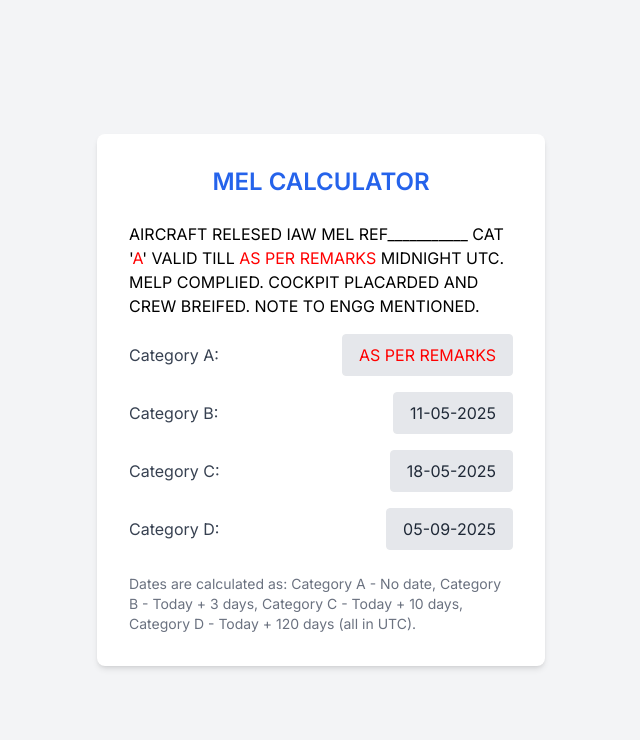
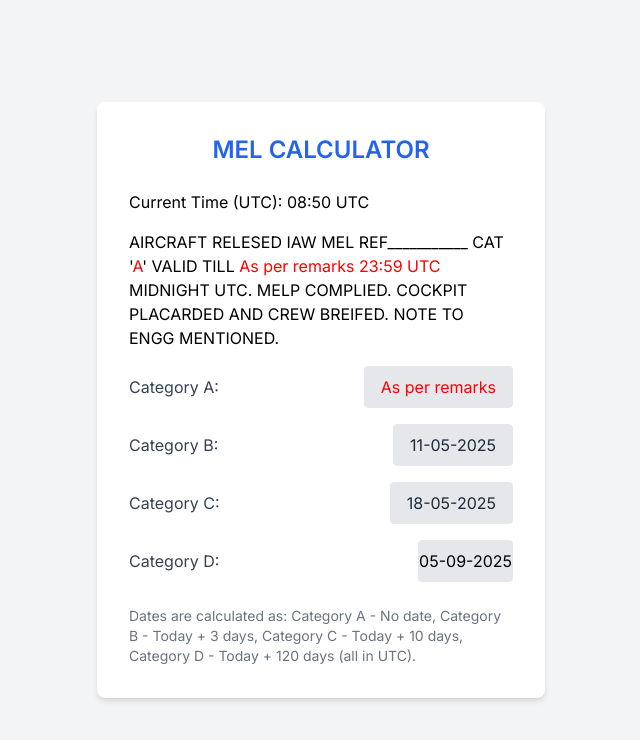
Before and after one commit to Harishk11m/mel-calculator, a plain HTML site: page index.html in a window 1280 px wide. Shown: the whole page, without its empty margins (319-959 px from the left). Drawn offline with nearby package versions, Linux system fonts and the light colour scheme.

Commit message:
Update index.html

```diff
--- a/index.html
+++ b/index.html
@@ -3,7 +3,7 @@
 <head>
     <meta charset="UTF-8">
     <meta name="viewport" content="width=device-width, initial-scale=1.0">
-    <title>MEL Date Calculation</title>
+    <title>MEL Date & Time Calculation</title>
     <script src="https://cdn.tailwindcss.com"></script>
     <link href="https://fonts.googleapis.com/css2?family=Inter:wght@400;600&display=swap" rel="stylesheet">
     <style>
@@ -21,23 +21,24 @@
 <body class="bg-gray-100 flex justify-center items-center min-h-screen">
     <div class="bg-white p-8 rounded-lg shadow-md w-full max-w-md">
         <h1 class="text-2xl font-semibold text-blue-600 mb-6 text-center">MEL CALCULATOR</h1>
+        <p class="mb-4">Current Time (UTC): <span id="currentTimeUTC" class="font-medium"></span></p>
         <p><span id="melRef">AIRCRAFT RELESED IAW MEL REF___________</span> CAT '<span id="melCat" class="filled-text">___</span>' VALID TILL <span id="validTill" class="filled-text">___________</span> MIDNIGHT UTC. MELP COMPLIED. COCKPIT PLACARDED AND CREW BREIFED. NOTE TO ENGG MENTIONED.</p>
         <div class="mb-6 space-y-4 mt-4">
-            <div class="flex justify-between items-center cursor-pointer" onclick="selectCategory('A', 'SEE REMARKS IN MEL')">
+            <div class="flex justify-between items-center cursor-pointer" onclick="selectCategory('A', 'As per remarks')">
                 <span class="text-gray-700 font-medium">Category A:</span>
-                <span id="resultDateA" class="bg-gray-200 border rounded py-2 px-4 text-gray-800 selected-date">AS PER REMARKS</span>
+                <span id="resultDateA" class="bg-gray-200 border rounded py-2 px-4 text-gray-800 selected-date">As per remarks</span>
             </div>
-            <div class="flex justify-between items-center cursor-pointer" onclick="selectCategory('B', addDaysUTC(3))">
+            <div class="flex justify-between items-center cursor-pointer" onclick="selectCategory('B', formatDateTimeUTC(addDaysUTC(3), 'date'))">
                 <span class="text-gray-700 font-medium">Category B:</span>
                 <span id="resultDateB" class="bg-gray-200 border rounded py-2 px-4 text-gray-800"></span>
             </div>
-            <div class="flex justify-between items-center cursor-pointer" onclick="selectCategory('C', addDaysUTC(10))">
+            <div class="flex justify-between items-center cursor-pointer" onclick="selectCategory('C', formatDateTimeUTC(addDaysUTC(10), 'date'))">
                 <span class="text-gray-700 font-medium">Category C:</span>
                 <span id="resultDateC" class="bg-gray-200 border rounded py-2 px-4 text-gray-800"></span>
             </div>
-            <div class="flex justify-between items-center cursor-pointer" onclick="selectCategory('D', addDaysUTC(120))">
+            <div class="flex justify-between items-center cursor-pointer" onclick="selectCategory('D', formatDateTimeUTC(addDaysUTC(120), 'date'))">
                 <span class="text-gray-700 font-medium">Category D:</span>
-                <span id="resultDateD" class="bg-gray-200 border rounded py-2 px-4 text-gray-800"></span>
+                <span id="resultDateD" class="bg-gray-200 border rounded py-2 px-gray-800"></span>
             </div>
         </div>
         <p class="text-gray-500 text-sm mt-4">
@@ -52,24 +53,53 @@
         const resultDateDElem = document.getElementById("resultDateD");
         const validTillElement = document.getElementById("validTill");
         const melCatElement = document.getElementById("melCat");
+        const currentTimeUTCElement = document.getElementById("currentTimeUTC");
 
         const allCategoryDivs = document.querySelectorAll('.space-y-4 > div');
 
+        function formatTimeUTC(date) {
+            const hoursUTC = date.getUTCHours();
+            const minutesUTC = date.getUTCMinutes();
+            return `${hoursUTC < 10 ? '0' + hoursUTC : hoursUTC}:${minutesUTC < 10 ? '0' + minutesUTC : minutesUTC} UTC`;
+        }
+
+        function updateCurrentTime() {
+            const nowUTC = new Date();
+            currentTimeUTCElement.textContent = formatTimeUTC(nowUTC);
+        }
+
         window.onload = function() {
-            resultDateBElem.textContent = addDaysUTC(3);
-            resultDateCElem.textContent = addDaysUTC(10);
-            resultDateDElem.textContent = addDaysUTC(120);
+            updateCurrentTime();
+            setInterval(updateCurrentTime, 60000); // Update every minute
+
+            resultDateBElem.textContent = formatDateTimeUTC(addDaysUTC(3), 'date');
+            resultDateCElem.textContent = formatDateTimeUTC(addDaysUTC(10), 'date');
+            resultDateDElem.textContent = formatDateTimeUTC(addDaysUTC(120), 'date');
             // Initially select Category A to show red filled text
-            selectCategory('A', 'AS PER REMARKS');
+            selectCategory('A', 'As per remarks');
         };
 
+        function getTodayUTC() {
+            return new Date(Date.UTC(new Date().getUTCFullYear(), new Date().getUTCMonth(), new Date().getUTCDate()));
+        }
+
         function addDaysUTC(days) {
-            const currentDateUTC = new Date(Date.UTC(new Date().getUTCFullYear(), new Date().getUTCMonth(), new Date().getUTCDate()));
+            const currentDateUTC = getTodayUTC();
             currentDateUTC.setUTCDate(currentDateUTC.getUTCDate() + days);
-            const dayUTC = currentDateUTC.getUTCDate();
-            const monthUTC = currentDateUTC.getUTCMonth() + 1;
-            const yearUTC = currentDateUTC.getUTCFullYear();
-            return `${dayUTC < 10 ? '0' + dayUTC : dayUTC}-${monthUTC < 10 ? '0' + monthUTC : monthUTC}-${yearUTC}`;
+            return currentDateUTC;
+        }
+
+        function formatDateTimeUTC(date, type = 'datetime') {
+            const dayUTC = date.getUTCDate();
+            const monthUTC = date.getUTCMonth() + 1;
+            const yearUTC = date.getUTCFullYear();
+
+            const formattedDate = `${dayUTC < 10 ? '0' + dayUTC : dayUTC}-${monthUTC < 10 ? '0' + monthUTC : monthUTC}-${yearUTC}`;
+
+            if (type === 'date') {
+                return formattedDate;
+            }
+            return formattedDate; // We only need the date for the categories
         }
 
         function selectCategory(category, dateText) {
@@ -97,7 +127,7 @@
 
             // Fill in the blanks in the initial text with red color
             melCatElement.textContent = category;
-            validTillElement.textContent = dateText;
+            validTillElement.textContent = dateText + " 23:59 UTC"; // Assuming midnight refers to the end of the day
         }
     </script>
 </body>
```
